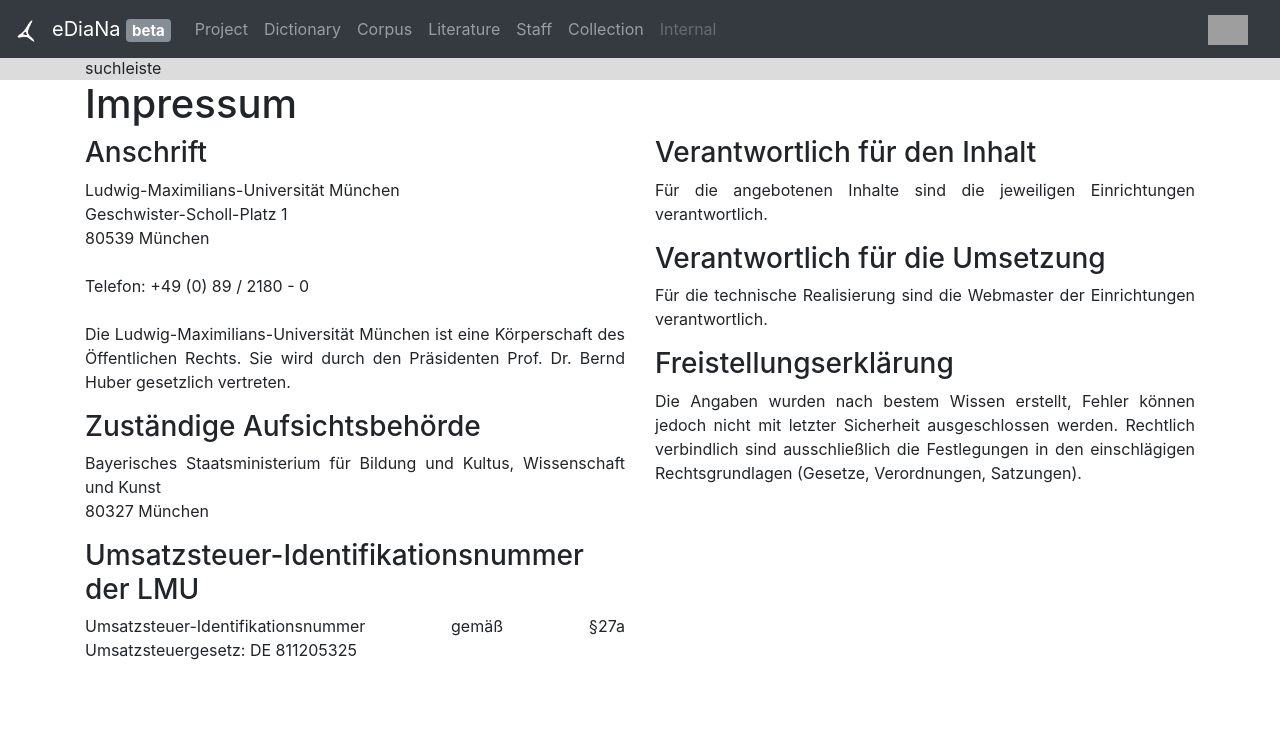
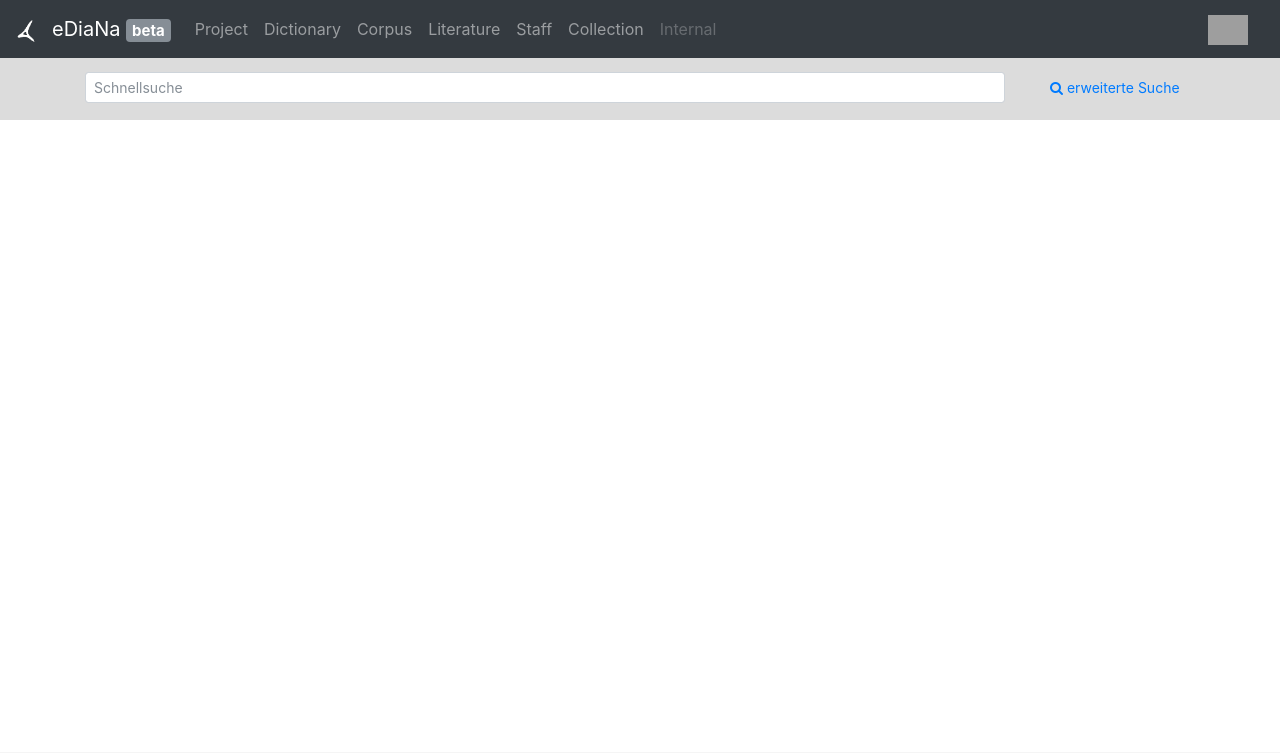
Before and after one commit to florianlimmer/ediana_new, a PHP site: page /literature.php in a window 1280 px wide. Shown: the top 753 px of the page. Run offline with PHP 8.4, Linux system fonts and the light colour scheme; some libraries are stand-ins or nearby versions; grey boxes are pictures that could not be loaded.

Commit message:
font-awesome wieder hinzugefügt,
<literature.php> Suchleiste Schnellsuche, Ausklappung erweiterte Suche

```diff
--- a/literature.php
+++ b/literature.php
@@ -4,39 +4,55 @@ $benutzer = $_SESSION;
 include "log.inc.php";
 include "navbar.php";
 ?>
-    <div style="background-color: #dcdcdc; margin-top: -16px; height: 40 rem;">
-        <div class="container">
-            suchleiste
+    <div style="background-color: #dcdcdc; margin-top: -16px; min-height: 4rem;">
+        <div class="container" style="padding-top: 1rem;">
+            <div class="form-group row">
+                <div class="col-10">
+                    <input class="form-control form-control-sm" type="text" placeholder="Schnellsuche">
+                </div>
+                <div class="col-2">
+                    <a data-toggle="collapse" href="#collapseExample" role="button" aria-expanded="false" aria-controls="collapseExample">
+                    <label for="colFormLabelSm" class="col-sm col-form-label col-form-label-sm">
+                    <i class="fa fa-search" aria-hidden="true"></i>
+                    erweiterte Suche
+                    </label>
+                    </a>
+                </div>
+
+                <!--Collapse-->
+                <div class="collapse" id="collapseExample" style="margin-top: 1rem;">
+                    <div>
+
+                        <div class="row">
+                            <div class="col-lg-6">
+                                <div class="input-group">
+                                    <span class="input-group-addon">
+                                        <input type="checkbox" aria-label="Checkbox for following text input">
+                                     </span>
+                                    <span class="input-group-addon">$</span>
+                                    <input type="text" class="form-control" aria-label="Text input with checkbox">
+                                </div>
+                            </div>
+                            <div class="col-lg-6">
+                                <div class="input-group">
+                                    <span class="input-group-addon">$</span>
+                                    <span class="input-group-addon">0.00</span>
+                                    <input type="text" class="form-control" aria-label="Text input with radio button">
+                                </div>
+                            </div>
+                        </div>
+
+                    </div>
+                </div>
+                <!--/End Collapse-->
+
+            </div>
         </div>
     </div>
+
 <?php include "begincontent.php";?>
-    <h1>Impressum</h1>
-    <div class="row">
-        <div class="col-lg">
-            <h3>Anschrift</h3>
-            <p>Ludwig-Maximilians-Universität München<br/>
-                Geschwister-Scholl-Platz 1<br/>
-                80539 München<br/>
-                <br/>
-                Telefon: +49 (0) 89 / 2180 - 0<br/>
-                <br/>
-                Die Ludwig-Maximilians-Universität München ist eine Körperschaft des Öffentlichen Rechts. Sie wird durch den Präsidenten Prof. Dr. Bernd Huber gesetzlich vertreten.<br/>
-            </p>
-            <h3>Zuständige Aufsichtsbehörde</h3>
-            <p>Bayerisches Staatsministerium für Bildung und Kultus, Wissenschaft und Kunst<br/>
-                80327 München<br/></p>
-            <h3>Umsatzsteuer-Identifikationsnummer der LMU</h3>
-            <p>Umsatzsteuer-Identifikationsnummer gemäß §27a Umsatzsteuergesetz: DE 811205325<br/></p>
-        </div>
-        <div class="col-lg">
-            <h3>Verantwortlich für den Inhalt</h3>
-            <p>Für die angebotenen Inhalte sind die jeweiligen Einrichtungen verantwortlich.<br/></p>
-            <h3>Verantwortlich für die Umsetzung</h3>
-            <p>Für die technische Realisierung sind die Webmaster der Einrichtungen verantwortlich.<br/></p>
-            <h3>Freistellungserklärung</h3>
-            <p>Die Angaben wurden nach bestem Wissen erstellt, Fehler können jedoch nicht mit letzter Sicherheit ausgeschlossen werden. Rechtlich verbindlich sind ausschließlich die Festlegungen in den einschlägigen Rechtsgrundlagen (Gesetze, Verordnungen, Satzungen).<br/></p>
-        </div>
-    </div>
+
+
 <?php
 include "footer.php";
 ?>
--- a/navbar.php
+++ b/navbar.php
@@ -11,10 +11,8 @@
     <!-- Bootstrap CSS -->
     <link rel="stylesheet" href="https://maxcdn.bootstrapcdn.com/bootstrap/4.0.0-beta.2/css/bootstrap.min.css" integrity="sha384-PsH8R72JQ3SOdhVi3uxftmaW6Vc51MKb0q5P2rRUpPvrszuE4W1povHYgTpBfshb" crossorigin="anonymous">
     <!-- Other CSS -->
-
-    <link rel="stylesheet" type="text/css" href="font-awesome-4.7.0/css/font-awesome.min.css">
     <link rel="stylesheet" type="text/css" href="general_style.css">
-
+    <link rel="stylesheet" href="font-awesome-4.7.0/css/font-awesome.min.css">
 </head>
 <body>
 <nav class="navbar navbar-expand-md navbar-dark bg-dark fixed-top">
@@ -39,7 +37,7 @@
                 <a class="nav-link" href="#">Corpus</a>
             </li>
             <li class="nav-item">
-                <a class="nav-link" href="#">Literature</a>
+                <a class="nav-link" href="literature.php">Literature</a>
             </li>
             <li class="nav-item">
                 <a class="nav-link" href="staff.php">Staff</a>
```
